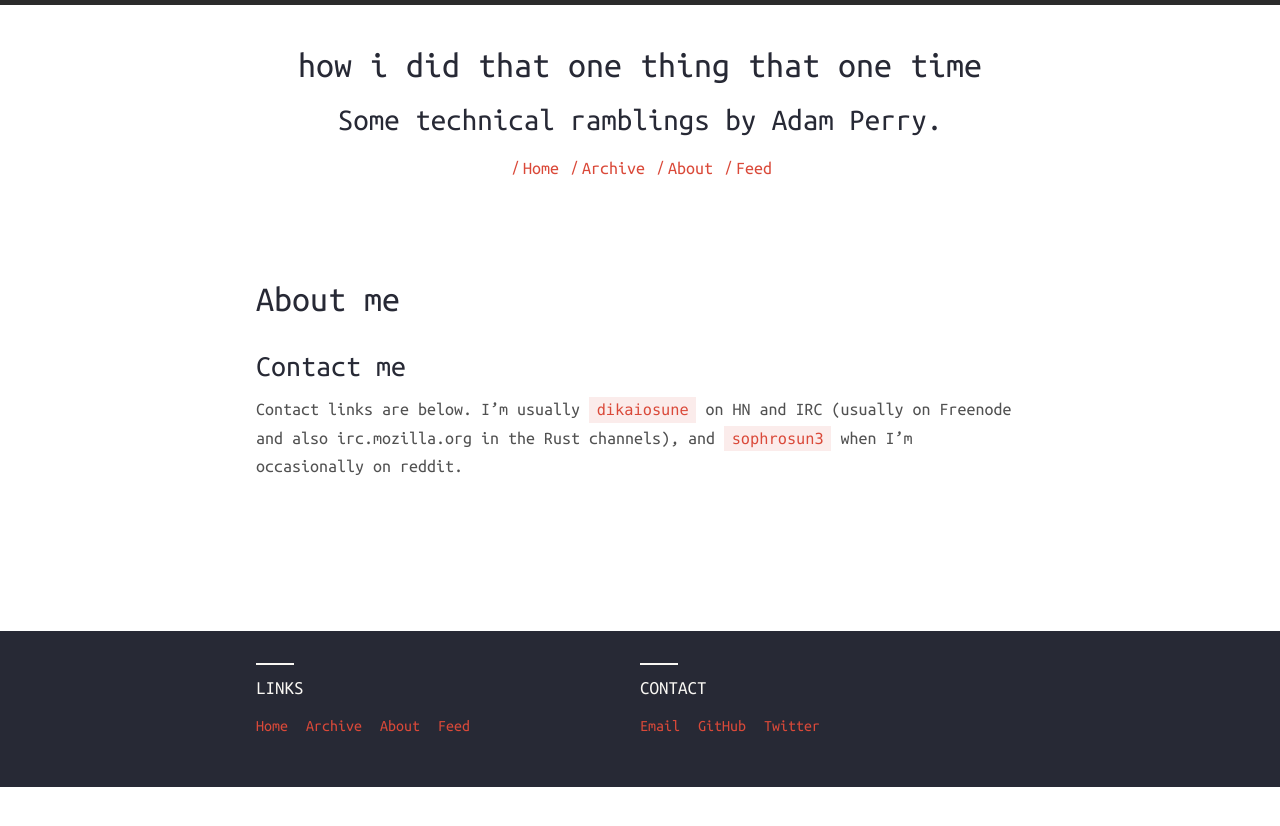
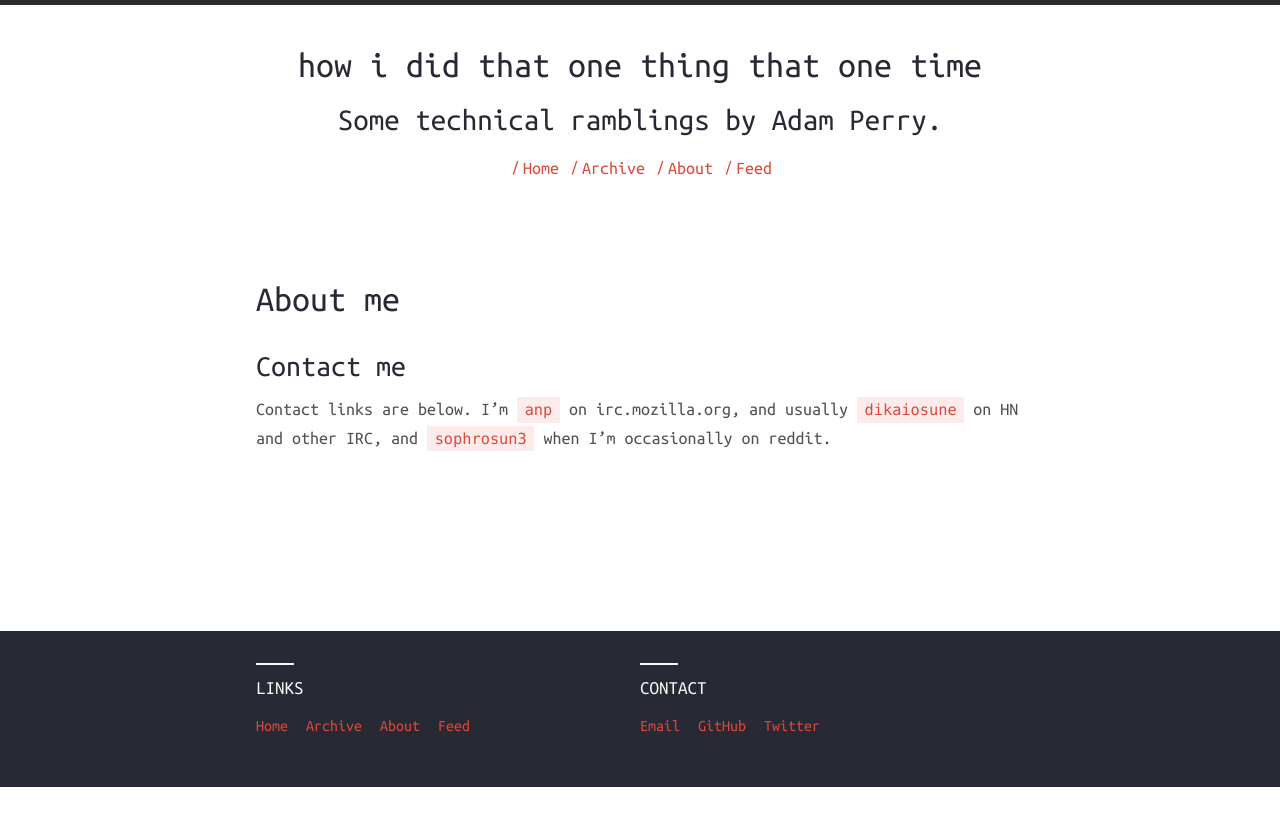
Before and after one commit to fenw1ck/anp.github.io, a Jekyll site: the page built from about.md, in a window 1280 px wide. Shown: the top 826 px of the page. Built offline with Jekyll 4.4.1, drawn with Linux system fonts in a browser that asks for light colours; nearby versions of some CDN libraries.

Commit message:
Change github and IRC usernames.

```diff
--- a/_config.yml
+++ b/_config.yml
@@ -27,7 +27,7 @@ harmony:
 
   # Profile links, leave blank to ignore
   social:
-    github: dikaiosune
+    github: anp
     twitter: dika10sune
   # Toggle disclaimer in footer
   show_disclaimer: false
--- a/about.md
+++ b/about.md
@@ -6,4 +6,4 @@ permalink: /about/
 
 ### Contact me
 
-Contact links are below. I'm usually `dikaiosune` on HN and IRC (usually on Freenode and also irc.mozilla.org in the Rust channels), and `sophrosun3` when I'm occasionally on reddit.
+Contact links are below. I'm `anp` on irc.mozilla.org, and usually `dikaiosune` on HN and other IRC, and `sophrosun3` when I'm occasionally on reddit.
```
